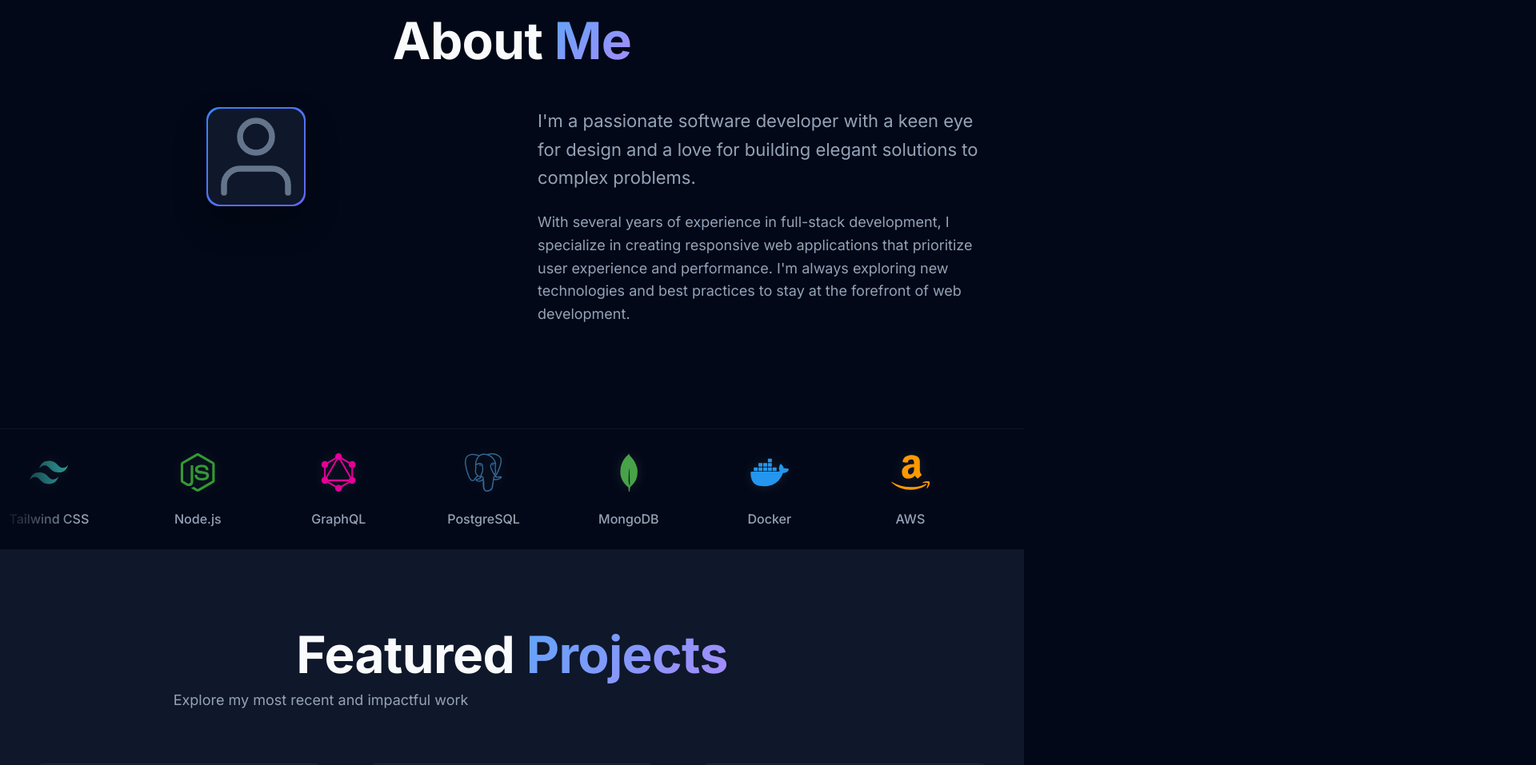
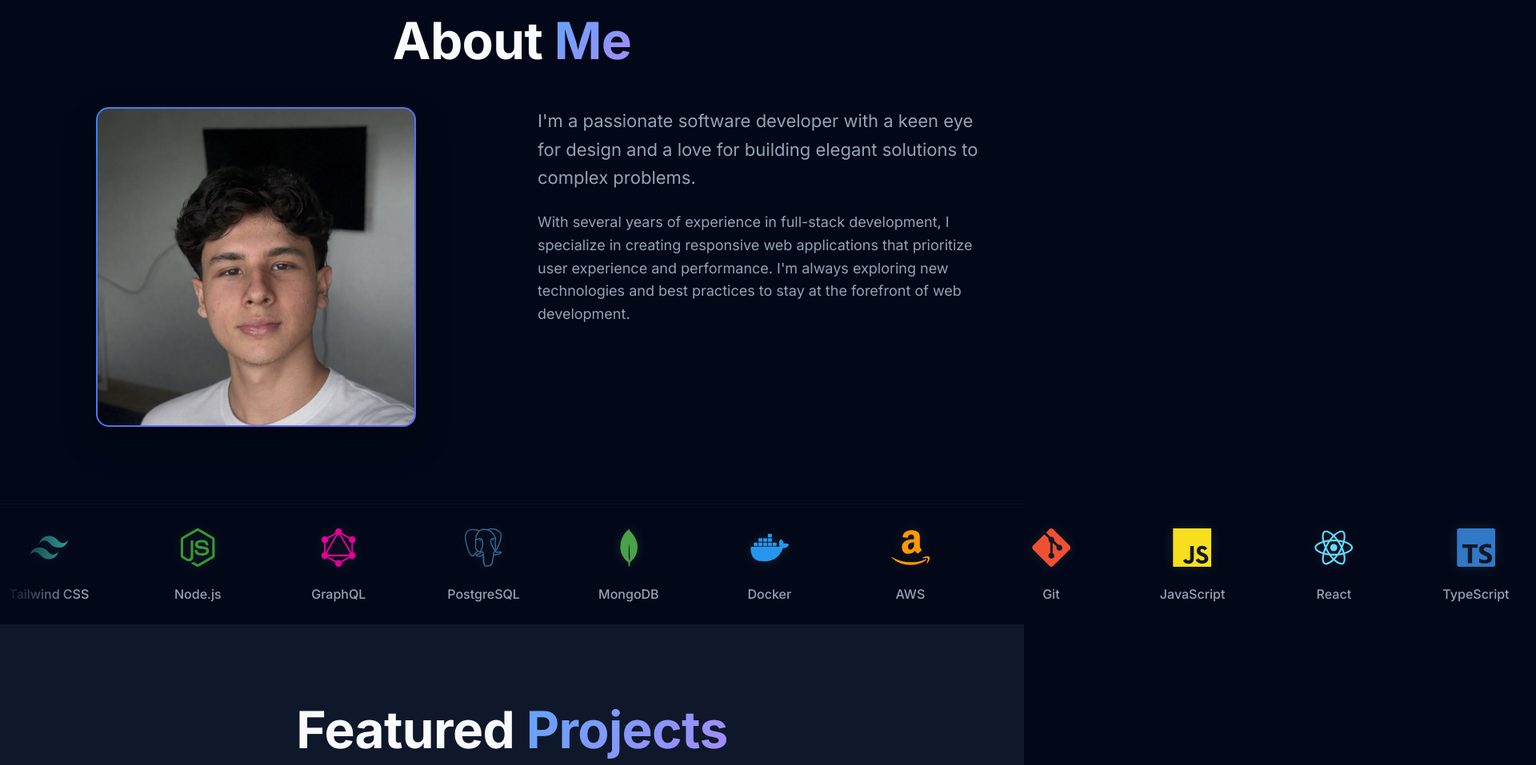
Before and after one commit to Santiagodutr/portafolio, a React (Vite) app: page / in a window 1280 px wide. Shown: the part 880-1837 px from the top of the page at 80% size, 1920 px wide, since content can reach past the window. Built offline with nearby package versions, Linux system fonts and the light colour scheme; a web font is replaced by a local one.

Commit message:
feat: Implement base portfolio application with initial styling, core components, and branding assets.

```diff
--- a/index.html
+++ b/index.html
@@ -2,9 +2,9 @@
 <html lang="en">
   <head>
     <meta charset="UTF-8" />
-    <link rel="icon" type="image/svg+xml" href="/vite.svg" />
+    <link rel="icon" type="image/png" href="/favicon.png" />
     <meta name="viewport" content="width=device-width, initial-scale=1.0" />
-    <title>portafolio</title>
+    <title>Santiago Duarte | Portfolio</title>
   </head>
   <body>
     <div id="root"></div>
--- a/src/App.css
+++ b/src/App.css
@@ -111,6 +111,7 @@ body {
   color: var(--color-text-primary);
   background-color: var(--color-bg-primary);
   overflow-x: hidden;
+  width: 100%;
 }
 
 /* ========================================
--- a/src/components/About.jsx
+++ b/src/components/About.jsx
@@ -50,19 +50,22 @@ const About = () => {
                                 <div style={{
                                     width: '100%',
                                     height: '100%',
-                                    borderRadius: 'var(--border-radius-lg)',
+                                    borderRadius: 'calc(var(--border-radius-lg) - 2px)',
                                     background: 'var(--color-bg-secondary)',
                                     display: 'flex',
                                     alignItems: 'center',
                                     justifyContent: 'center',
-                                    fontSize: 'var(--text-4xl)',
-                                    color: 'var(--color-text-tertiary)',
+                                    overflow: 'hidden'
                                 }}>
-                                    {/* Placeholder for profile image */}
-                                    <svg width="120" height="120" viewBox="0 0 24 24" fill="none" stroke="currentColor">
-                                        <path d="M20 21v-2a4 4 0 0 0-4-4H8a4 4 0 0 0-4 4v2" strokeWidth="1.5" strokeLinecap="round" strokeLinejoin="round" />
-                                        <circle cx="12" cy="7" r="4" strokeWidth="1.5" strokeLinecap="round" strokeLinejoin="round" />
-                                    </svg>
+                                    <img
+                                        src="/me/ME.jpeg"
+                                        alt="Santiago Duarte"
+                                        style={{
+                                            width: '100%',
+                                            height: '100%',
+                                            objectFit: 'cover'
+                                        }}
+                                    />
                                 </div>
                             </div>
                         </motion.div>
--- a/src/components/Projects.jsx
+++ b/src/components/Projects.jsx
@@ -260,7 +260,14 @@ const Projects = () => {
                     transition={{ duration: 0.6 }}
                 >
                     {/* Section Header */}
-                    <div style={{ textAlign: 'center', marginBottom: 'var(--space-7)' }}>
+                    <div style={{
+                        display: 'flex',
+                        flexDirection: 'column',
+                        alignItems: 'center',
+                        justifyContent: 'center',
+                        textAlign: 'center',
+                        marginBottom: 'var(--space-7)'
+                    }}>
                         <motion.h2
                             initial={{ opacity: 0, y: 20 }}
                             whileInView={{ opacity: 1, y: 0 }}
--- a/src/components/TechStack.jsx
+++ b/src/components/TechStack.jsx
@@ -37,15 +37,11 @@ const TechStack = () => {
         <section style={{
             width: '100vw',
             position: 'relative',
-            left: '50%',
-            right: '50%',
-            marginLeft: '-50vw',
-            marginRight: '-50vw',
+            left: 'calc(-50vw + 50%)',
             padding: 'var(--space-4) 0',
             background: 'var(--color-bg-primary)',
             borderTop: '1px solid rgba(255,255,255,0.05)',
             borderBottom: '1px solid rgba(255,255,255,0.05)',
-            overflow: 'hidden',
             display: 'flex',
             alignItems: 'center',
             minHeight: '120px'
```
Also changed, not shown: public/favicon.png (added), public/me/ME.jpeg (added).
